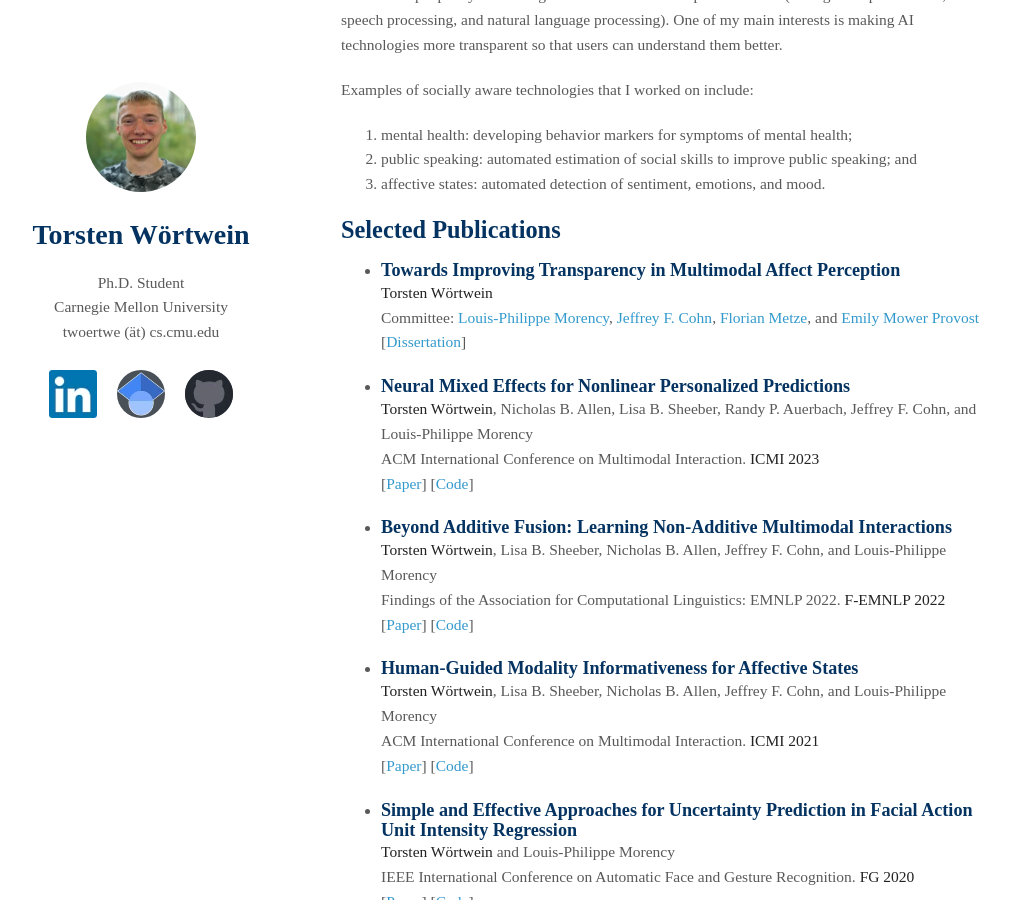
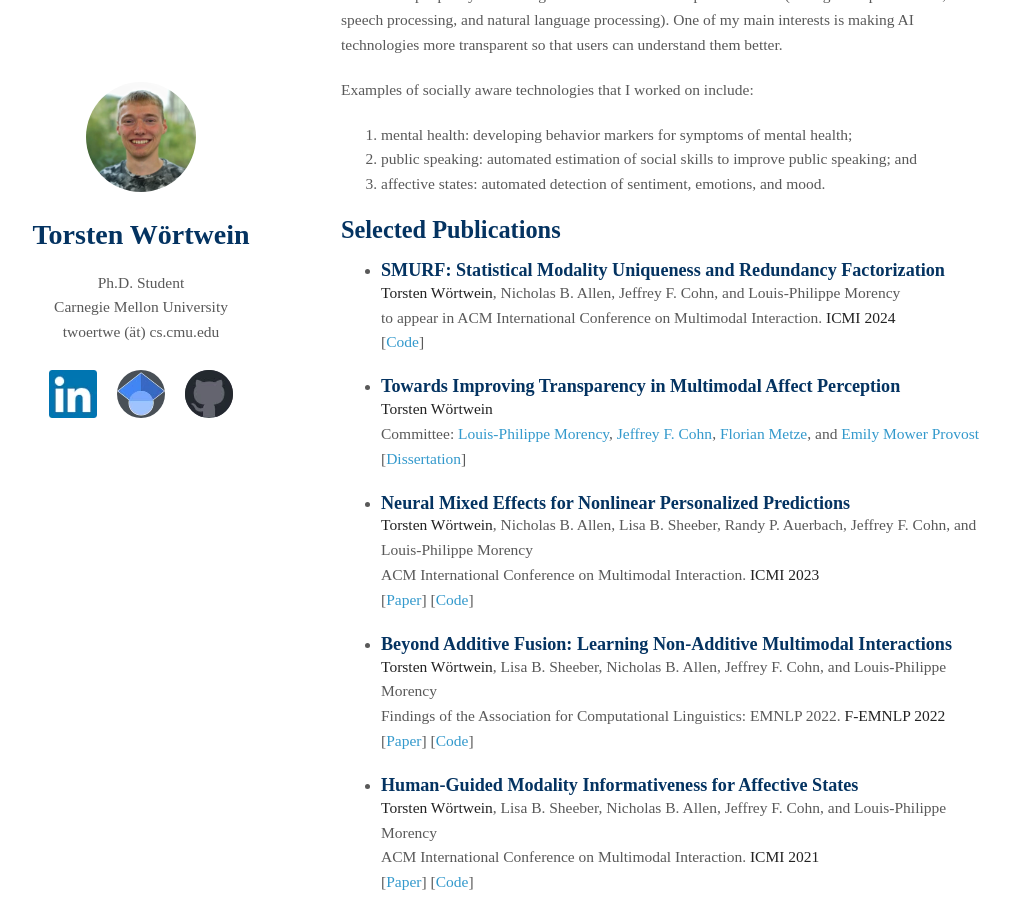
Before and after one commit to twoertwein/twoertwein.github.io, a Jekyll site: the page built from index.md, in a window 1280 px wide and 900 px high, scrolled down 328 px. Shown: the whole window, without its empty margins (129-1139 px from the left). Built offline with Jekyll 4.4.1, drawn with Linux system fonts in a browser that asks for light colours; our own code applies the rules of GitHub Pages for plain Markdown files.

Commit message:
icmi paper

```diff
--- a/index.md
+++ b/index.md
@@ -18,6 +18,13 @@ Examples of socially aware technologies that I worked on include:
 3. affective states: automated detection of sentiment, emotions, and mood.
 
 ## Selected Publications
+
+- ### SMURF: Statistical Modality Uniqueness and Redundancy Factorization
+  **Torsten Wörtwein**, Nicholas B. Allen, Jeffrey F. Cohn, and Louis-Philippe Morency
+  <br>
+  to appear in ACM International Conference on Multimodal Interaction. **ICMI 2024**
+  <br>
+  [[Code](https://github.com/twoertwein/smurf/)]
 
 - ### Towards Improving Transparency in Multimodal Affect Perception
   **Torsten Wörtwein**
```
